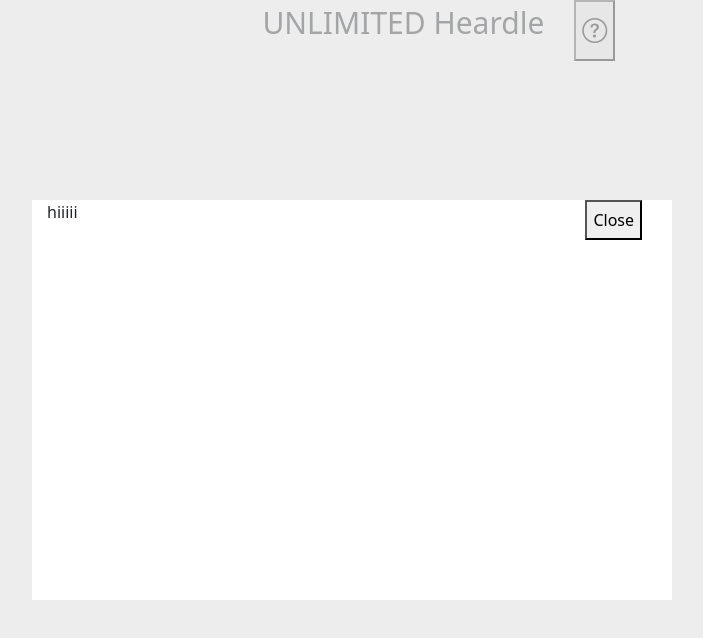
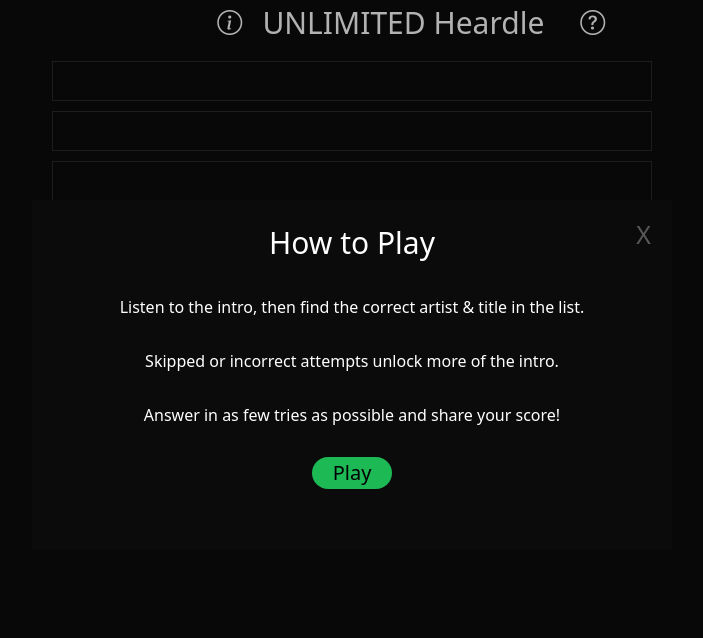
Before and after one commit to mla-1/Heardle-Music-Version, a React (Create React App) app: page / in a window 1280 px wide. Both pictures are taken after a click on the button 882 px from the left and 30 px from the top of the page. Shown: the top 638 px of the page, without its empty margins (288-991 px from the left). Built offline with nearby package versions, Linux system fonts and the light colour scheme.

Commit message:
added the 5 div boxes

```diff
--- a/src/App.css
+++ b/src/App.css
@@ -1,6 +1,13 @@
+.background{
+  position: fixed;
+  height: 100%;
+  width: 100%;
+  background-color: rgb(11, 11, 11);
+}
 
 .heading{
   display: flex;
+  color: white;
 
 }
 #title{
@@ -10,10 +17,23 @@
 }
 #howtoplay-btn{
   font-size: 25px;
+  border: 0px;
+  background-color: rgb(11, 11, 11);
+  color: white;
+  margin-top: -15px;
+}
+
+#infobtn{
+  font-size: 25px;
+  border: 0px;
+  background-color: rgb(11, 11, 11);
+  color: white;
+  margin-top: -15px;
+  translate: -400px;
 }
 
 .main{
-  background-color: rgba(228, 228, 228, 0.669);
+  background-color:  rgba(0, 0, 0, 0.303);;
   height: 100%;
   width: 100%;
   position: absolute;
@@ -21,15 +41,98 @@
 }
 
 .popup{
-  height: 400px;
+  height: 350px;
   width: 50%;
-  background: white;
+  background: rgb(11, 11, 11);
   position: absolute;
   top: 25%;
   right: 25%;
 }
-.popup-header{
-  display: flex;
-  justify-content: space-between;
-  padding: 0 30px 0 15px;
+
+#howto-title, #info-title{
+  color: white;
+  margin-top: 20px;
+  text-align: center;
+  font-size: 30px;
 }
+
+#rule1, #rule2, #rule3{
+  color: white;
+  text-align: center;
+  margin-top: 30px;
+
+}
+
+#closebtn{
+  position: absolute;
+  color: rgb(88, 88, 88);
+  top: 0;
+  right:0;
+  border: 0px;
+  margin-top: 15px;
+  margin-right: 15px;
+  font-size: 25px;
+  background-color: rgb(11, 11, 11);
+}
+
+#playbtn{
+  display: grid;
+  margin: auto;
+  margin-top: 30px;
+  border: 0px;
+  width:80px;
+  background-color:#1DB954;
+  font-size: 20px;
+  border-radius: 25px;
+}
+
+#info-text{
+  color: white;
+  margin-left: 20px;
+  margin-right: 20px;
+}
+
+.box1, .box2, .box3,.box4,.box5,.box6{
+  width: 600px;
+  height: 40px;
+  margin: 0px auto;
+  margin-bottom: 10px;
+  border: 1px solid rgb(42, 41, 41);
+}
+
+#skipbtn{
+  width: 130px;
+  height: 45px;
+  font-size: 20px;
+  border-radius: 25px;
+  border: 0px;
+  background-color:rgb(11, 11, 11);
+  color: white;
+  border: 1px solid rgb(42, 41, 41);
+}
+#skipbtn:hover{
+  transform: scale(1.05);
+}
+
+#submitbtn{
+  width:130px;
+  height: 45px;
+  font-size: 20px;
+  background-color:#1DB954;
+  border-radius: 25px;
+  border: 0px;
+}
+
+#submitbtn:hover{
+  transform: scale(1.05);
+}
+
+.buttons{
+  margin: 0px auto;
+  width: 600px;
+  margin-top: 600px;
+}
+
+#submitbtn{
+  float: right;
+}
--- a/src/App.js
+++ b/src/App.js
@@ -1,21 +1,44 @@
 import './App.css';
 import { useState } from 'react'
 import HowTo from './Howto';
-
+import Info from './Info'
 
 function App() {
+
   const [howtopopup, setHowToPopUp] = useState(false)
+  const [infopopup, setInfoPopUp] = useState(false)
 
   return (
+    <div className='background'>
       <div className="App">
         <div className='heading'>
+
           <p id='title'>UNLIMITED Heardle</p>
+
           <button id='howtoplay-btn' onClick={() => setHowToPopUp(true)}>
           <i class="bi bi-question-circle"></i>
+          </button>
+
+          <button id='infobtn' onClick={() => setInfoPopUp(true)}>
+          <i class="bi bi-info-circle"></i>
           </button>
         </div>
         <HowTo trigger={howtopopup} setTrigger={setHowToPopUp}>
           </HowTo>
+        <Info trigger={infopopup} setTrigger={setInfoPopUp}>
+        </Info>
+        <div className='box1'></div>
+        <div className='box2'></div>
+        <div className='box3'></div>
+        <div className='box4'></div>
+        <div className='box5'></div>
+        <div className='box6'></div>
+
+        <div className='buttons'>
+          <button id='skipbtn'>Skip</button>
+          <button id='submitbtn'>SUBMIT</button>
+        </div>
+      </div>
     </div>
   );
 }
--- a/src/Howto.js
+++ b/src/Howto.js
@@ -4,8 +4,20 @@
         <div className="main">
             <div className="popup">
                 <div className="popup-header">
-                    <p>hiiiii</p>
-                    <button id='closebtn' onClick={() => {props.setTrigger(false); }}>Close</button>
+                    <div>
+                    <p id ='howto-title'>How to Play</p>
+                    </div>
+                    <div>
+                    <p id='rule1'> Listen to the intro, then find the correct artist & title in the list.</p>
+                    </div>
+                    <div>
+                    <p id="rule2"> Skipped or incorrect attempts unlock more of the intro.</p>
+                    </div>
+                    <div>
+                    <p id='rule3'> Answer in as few tries as possible and share your score!</p>
+                    </div>
+                    <button id='closebtn' onClick={() => {props.setTrigger(false); }}>X</button>
+                    <button id='playbtn'onClick={() => {props.setTrigger(false); }}>Play</button>
                     {props.children}
                 </div>
             </div>
--- /dev/null
+++ b/src/Info.js
@@ -0,0 +1,20 @@
+
+const Info = (props) => {
+ return (props.trigger) ?(
+    <div className="main">
+        <div className="popup">
+            <div className="popup-header">
+                <p id='info-title'>About</p>
+                <p id='info-text'> Each daily Heardle features a clip from a popular song.
+                Guess in as few tries as possible, and be sure to come back every
+                day for a new song.</p>
+                <p id='info-text'>With UNLIMITED Heardle, Users can play as many times they want!</p>
+                <button id='closebtn'onClick={() => {props.setTrigger(false)}}>x</button>
+                {props.children}
+            </div>
+        </div>
+    </div>
+ ):"";
+}
+
+export default Info
```
Lines whose indentation alone changed are shown as unchanged.
